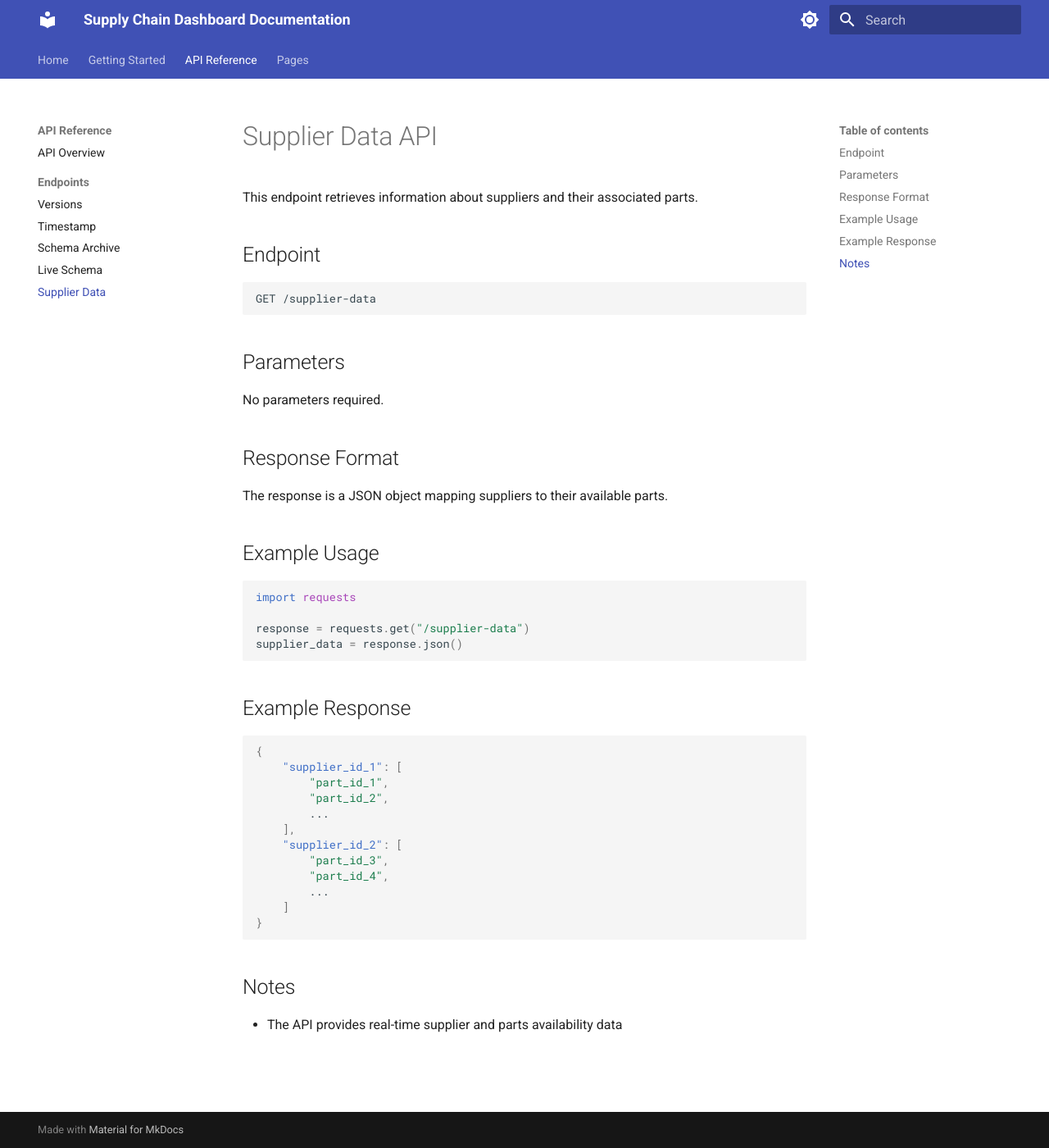
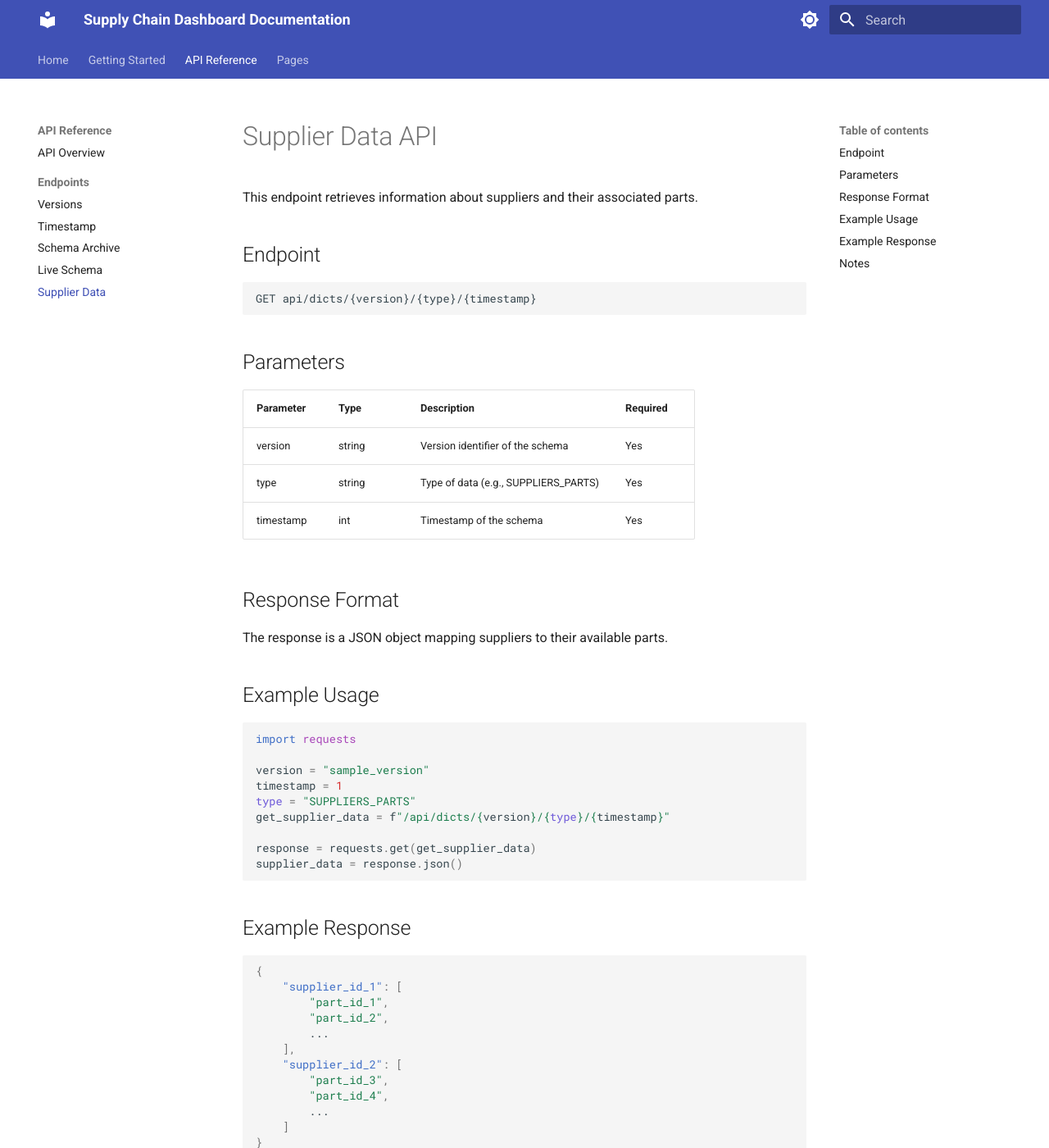
Before and after one commit to ash3173/Supply_Chain_Dashboard, an MkDocs documentation site: the page built from docs/api/endpoints/supplier-data.md, in a window 1280 px wide and 1400 px high. Shown: the whole window at 82% size. Built offline with MkDocs 1.6.1 and Material for MkDocs 9.7.7, drawn with Linux system fonts in a browser that asks for light colours.

Commit message:
docs small change

````diff
--- a/docs/api/endpoints/supplier-data.md
+++ b/docs/api/endpoints/supplier-data.md
@@ -5,11 +5,17 @@ This endpoint retrieves information about suppliers and their associated parts.
 ## Endpoint
 
 ```
-GET /supplier-data
+GET api/dicts/{version}/{type}/{timestamp}
 ```
 
 ## Parameters
-No parameters required.
+
+| Parameter | Type   | Description                    | Required |
+|-----------|--------|--------------------------------|----------|
+| version   | string | Version identifier of the schema| Yes      |
+| type      | string | Type of data (e.g., SUPPLIERS_PARTS) | Yes      |
+| timestamp | int    | Timestamp of the schema        | Yes      |
+
 
 ## Response Format
 
@@ -20,7 +26,12 @@ The response is a JSON object mapping suppliers to their available parts.
 ```python
 import requests
 
-response = requests.get("/supplier-data")
+version = "sample_version"
+timestamp = 1
+type = "SUPPLIERS_PARTS"
+get_supplier_data = f"/api/dicts/{version}/{type}/{timestamp}"
+
+response = requests.get(get_supplier_data)
 supplier_data = response.json()
 ```
 
````
